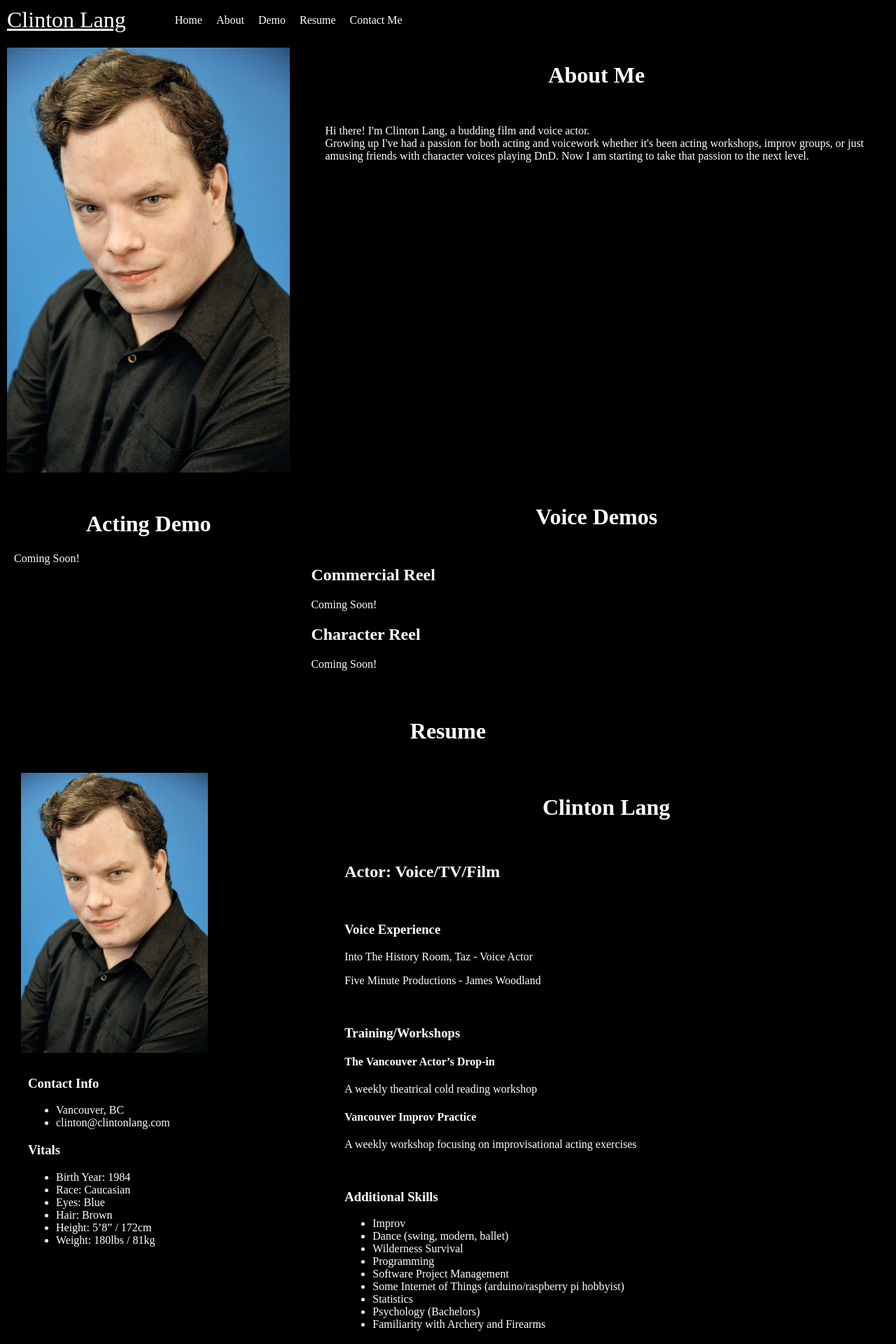
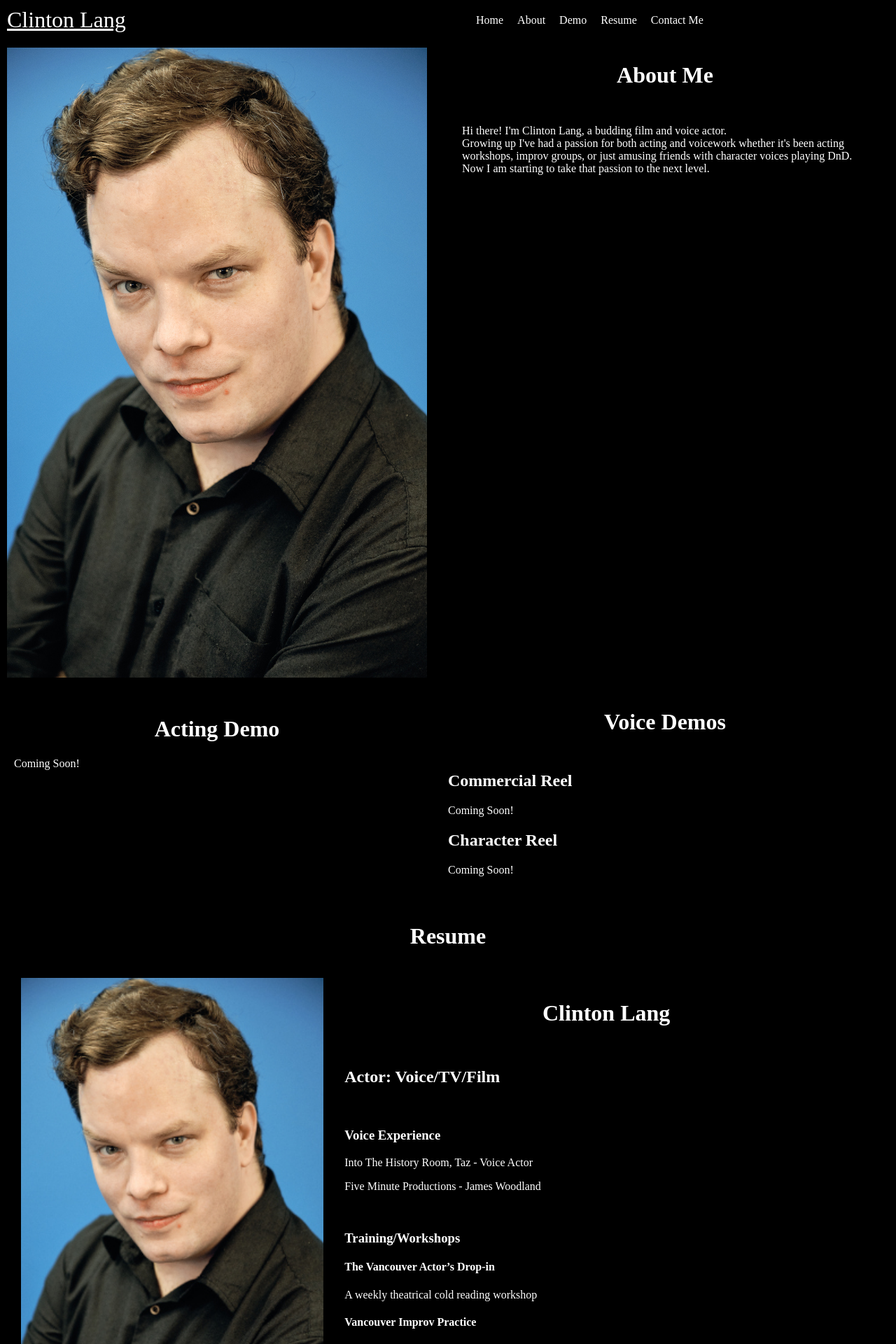
Before and after one commit to ClintonLang/ClintonLang.github.io, a Jekyll site: the page built from index.html, in a window 1280 px wide. Shown: the top 1920 px of the page at 70% size. Built offline with Jekyll 4.4.1, drawn with Linux system fonts in a browser that asks for light colours.

Commit message:
Made header sticky, simplified grid.

```diff
--- a/assets/main.css
+++ b/assets/main.css
@@ -8,16 +8,16 @@
   #grid-container{
     display: grid;
     grid-template-areas:
-    	'title title mainnav mainnav mainnav mainnav'
-        'headshot headshot headshot aboutme aboutme aboutme'
-        'videoreel videoreel videoreel audioreel audioreel audioreel'
-        'resume resume resume resume resume resume'
-        'contactform contactform contactform contactform contactform contactform'
-        'footer footer footer footer footer footer';
+    	'title mainnav'
+        'headshot aboutme'
+        'videoreel audioreel'
+        'resume resume'
+        'contactform contactform'
+        'footer footer';
   }
 
-  .title{grid-area:title;}
-  .mainnav{grid-area:mainnav;}
+  .title{grid-area:title;position:sticky;top:0;}
+  .mainnav{grid-area:mainnav;position:sticky;top:0;}
   .headshot{grid-area:headshot;}
   .aboutme{grid-area:aboutme;}
   .videoreel{grid-area:videoreel;}
@@ -36,10 +36,6 @@
   @media only screen and (max-width: 768px) {
     /* For mobile phones: */
 
-    #grid-container {
-      grid-template-columns: 1fr;
-      grid-template-rows:  1fr;
-    }
 
     .title,.mainnav,.headshot,.aboutme,.videoreel,.audioreel,
 	  .resume,.contactform,.footer{
@@ -56,13 +52,12 @@
 
 /* Images */
   img {
-    max-width:100%;
+    width:100%;
     height: auto;
   }
 /* || Header and Main Navigation */
   .title_span {
     font-size: 2rem;
-    display: block;
     color: white;
     text-align: center;
   }
```
